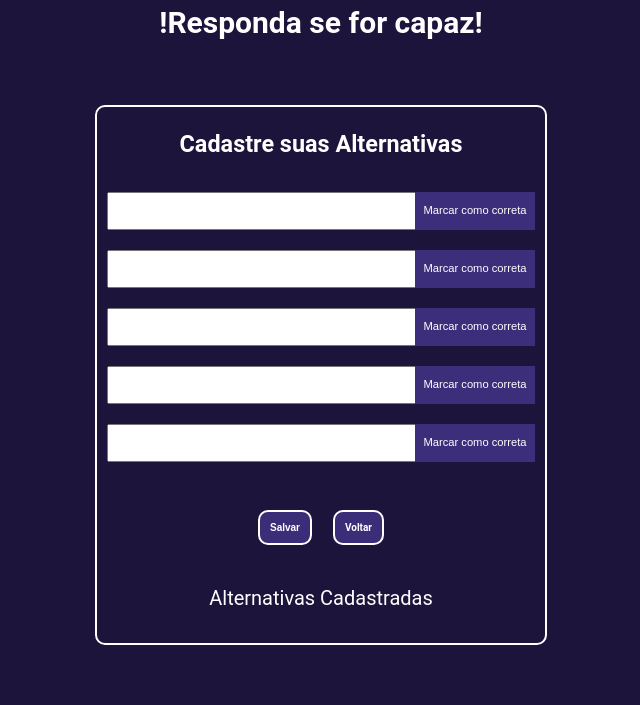
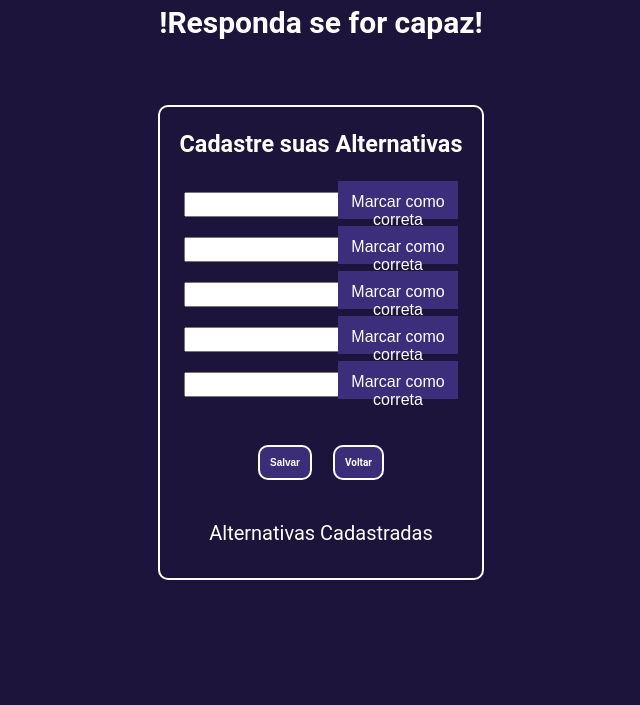
Before and after one commit to DenizeFMatos/SimuladorDePerguntasPHP, a PHP site: page /alternativas.php?pergunta_id=1 in a window 1280 px wide. Shown: the part 300-1005 px from the top of the page, without its empty margins (319-959 px from the left). After the commit the page ends 880 px from the top, so only its background shows below. Run offline with PHP 8.4, Linux system fonts and the light colour scheme; data that the repository does not hold is empty.

Commit message:
alteração tamanho font-size

```diff
--- a/css/alternativas.css
+++ b/css/alternativas.css
@@ -32,7 +32,7 @@ input[type="radio"]:checked:after {
 }
 input[type="radio"]::after {
     content: 'Marcar como correta';
-    font-size: 0.7rem;
+    font-size: 16px;
     text-align: center;
     background-color: rgba(61, 46, 123);
     color: white;
@@ -58,7 +58,7 @@ border: 2px solid;
 }
 
 input{
-    font-size: 30px;
+    font-size: 18px;
     margin: 10px;
 }
 
--- a/css/perguntas.css
+++ b/css/perguntas.css
@@ -24,7 +24,7 @@ h3{
 }
 
 input{
-    font-size: 36px;
+    font-size: 18px;
     margin: 10px;
 }
 
```
